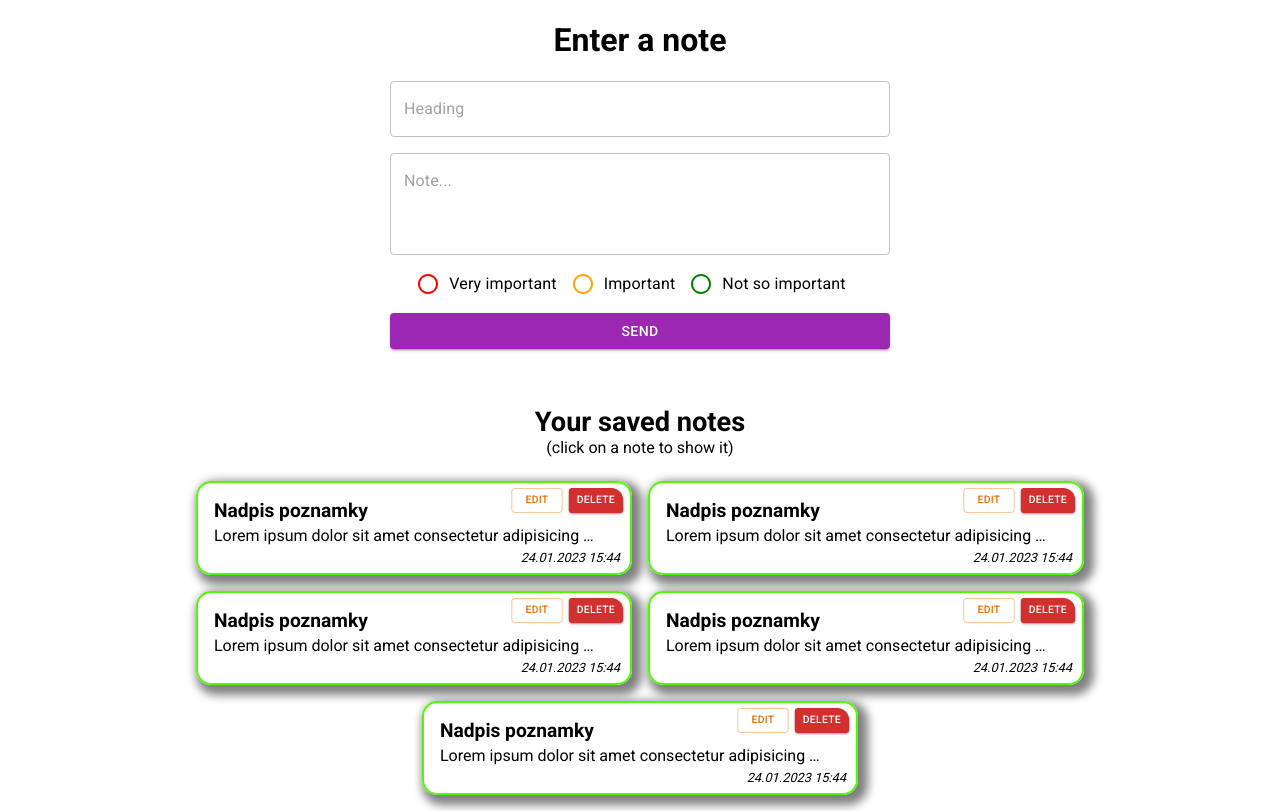
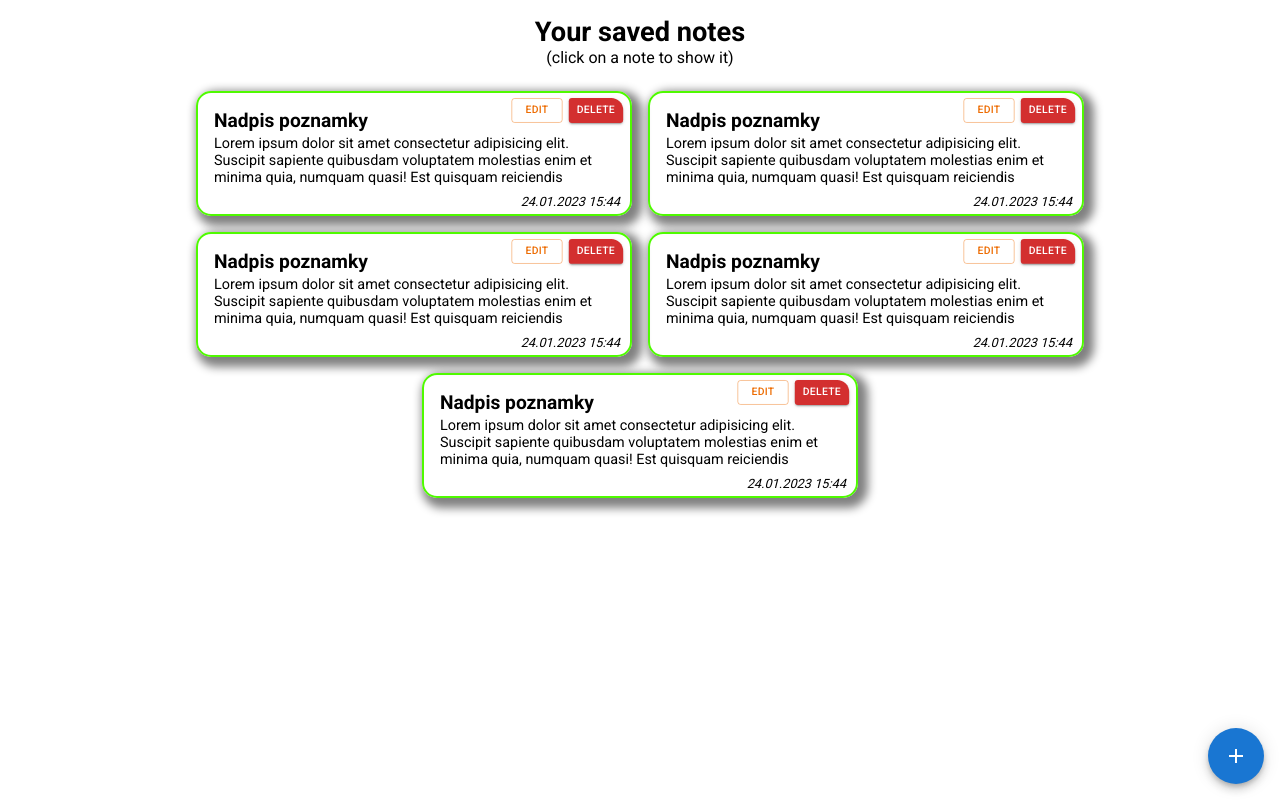
Before and after one commit to Khabub/rr-notes, a React (Create React App) app: page / in a window 1280 px wide. Built offline with nearby package versions, Linux system fonts and the light colour scheme.

Commit message:
add anim input

```diff
--- a/src/App.tsx
+++ b/src/App.tsx
@@ -1,15 +1,29 @@
 import InputForm from "./components/Main/InputForm";
-import CardNote from "./components/UI/CardNote";
 import styled from "styled-components";
 import NotesWindow from "./components/Main/NotesWindow";
+import Fab from "@mui/material/Fab";
+import AddIcon from "@mui/icons-material/Add";
+import { useState } from "react";
 
 const App = (): JSX.Element => {
+  const [createNote, setCreateNote] = useState<boolean>(false);
+
+  const noteHandler = () => {
+    setCreateNote((prev) => !prev);
+  };
+
   return (
     <Container>
-      <InputForm />
-      <br />
-      <br />
-      <br />
+      <FabSC
+        noteiconshow={createNote.toString()}
+        onClick={noteHandler}
+        color="primary"
+        aria-label="add"
+      >
+        <AddIcon />
+      </FabSC>
+
+      {createNote && <InputForm />}
       <NotesWindow />
     </Container>
   );
@@ -23,3 +37,14 @@ const Container = styled.div`
   justify-content: center;
   align-items: center;
 `;
+
+const FabSC = styled(Fab)<{ noteiconshow: string }>`
+  && {
+    position: fixed;
+    bottom: 16px;
+    right: 16px;
+
+    display: ${({ noteiconshow }) =>
+      noteiconshow === "true" ? "none" : "inherit"};
+  }
+`;
--- a/src/components/Main/InputForm.tsx
+++ b/src/components/Main/InputForm.tsx
@@ -1,5 +1,6 @@
 import {
   Button,
+  Divider,
   FormControlLabel,
   Radio,
   RadioGroup,
@@ -18,12 +19,12 @@ const InputForm = (props: Props): JSX.Element => {
 
   return (
     <Container onSubmit={handleSubmit}>
-      <h1>Enter a note</h1>
+      <h1 className="input-heading-h1">Enter a note</h1>
       <div className="input-textfield">
         <TextField
           inputProps={{ maxLength: 15 }}
           type="text"
-          placeholder="Heading"
+          placeholder="Heading (max 15 characters)"
         />
         <TextField
           sx={{ marginTop: "1rem" }}
@@ -84,9 +85,10 @@ const InputForm = (props: Props): JSX.Element => {
 
       <div className="send-form">
         <Button variant="contained" color="secondary" type="submit">
-          Send
+          Create note
         </Button>
       </div>
+      <Divider sx={{ margin: "1rem 0 0" }} variant="middle" />
     </Container>
   );
 };
@@ -97,8 +99,28 @@ const Container = styled.form`
   width: 90vw;
   max-width: 500px;
   text-align: center;
+  animation: createNoteShow 0.5s ease-in;
 
-  .input-textfield, .send-form {
+  @keyframes createNoteShow {
+    0% {
+      height: 0;
+      opacity: 0;
+    }
+    60% {
+      opacity: 0;
+      height: 389px;
+    }
+    100% {
+      opacity: 1;
+    }
+  }
+
+  .input-heading-h1 {
+    font-size: 1.5rem;
+  }
+
+  .input-textfield,
+  .send-form {
     display: flex;
     flex-direction: column;
   }
--- a/src/components/Main/NotesWindow.tsx
+++ b/src/components/Main/NotesWindow.tsx
@@ -9,7 +9,7 @@ const NotesWindow = (props: Props): JSX.Element => {
   return (
     <Container>
       <div>
-        <h1 className="note-heading">Your saved notes</h1>
+        <h1 className="note-heading-h1">Your saved notes</h1>
         <p className="note-info">(click on a note to show it)</p>
       </div>
       <div className="notes-wrap">
@@ -40,14 +40,15 @@ const Container = styled.div`
     column-gap: 1rem;
   }
 
-  .note-heading,
+  .note-heading-h1,
   .note-info {
     margin: 0;
     padding: 0;
   }
 
-  .note-heading {
+  .note-heading-h1 {
     font-size: 1.7rem;
+    margin-top: 1rem;
   }
 
   .note-info {
--- a/src/components/UI/CardNote.tsx
+++ b/src/components/UI/CardNote.tsx
@@ -37,7 +37,7 @@ const CardNote = (props: Props): JSX.Element => {
         </Button>
       </div>
       <div>
-        <h2>Nadpis poznamky</h2>
+        <h2 className="note-heading-h2">Nadpis poznamky</h2>
         <p className="note-content">
           Lorem ipsum dolor sit amet consectetur adipisicing elit. Suscipit
           sapiente quibusdam voluptatem molestias enim et minima quia, numquam
@@ -63,15 +63,15 @@ const Container = styled.div`
   margin-bottom: 1rem;
 
   .note-content {
-    width: 65vw;
+    width: 79vw;
     max-width: 380px;
-    white-space: nowrap;
     overflow: hidden;
-    text-overflow: ellipsis;
+    max-height: 50px;
+    font-size: 0.9rem;
     margin: 0.2rem 0 0.8rem;
   }
 
-  h2 {
+  .note-heading-h2 {
     font-size: 1.2rem;
     margin: 0;
   }
@@ -81,7 +81,7 @@ const Container = styled.div`
     position: absolute;
     font-style: italic;
     right: 10px;
-    bottom: 8px;
+    bottom: 5px;
   }
 
   .right-side-buttons {
@@ -97,5 +97,10 @@ const Container = styled.div`
       align-items: center;
       justify-content: center;
     }
+
+    .note-content {
+      width: 65vw;
+      max-width: 380px;
+    }
   }
 `;
```
